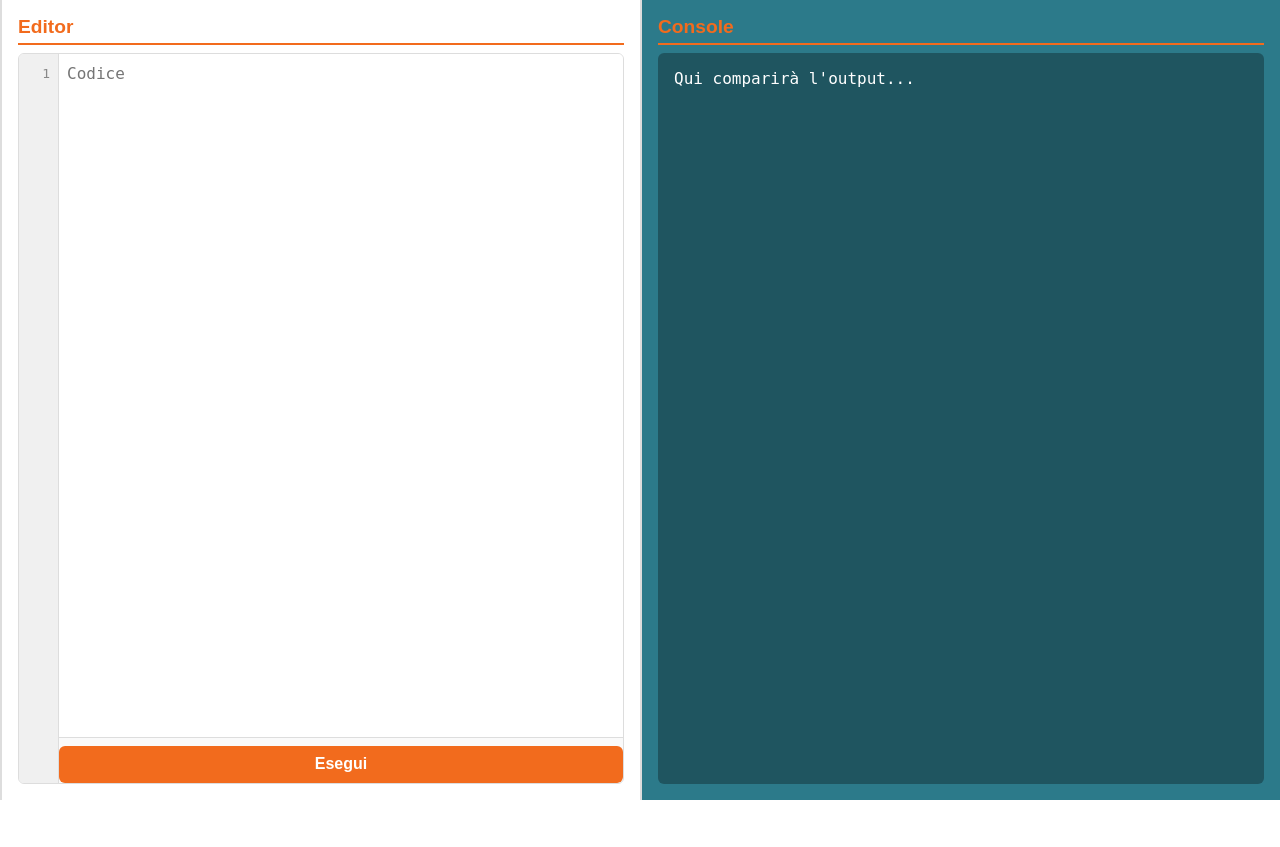
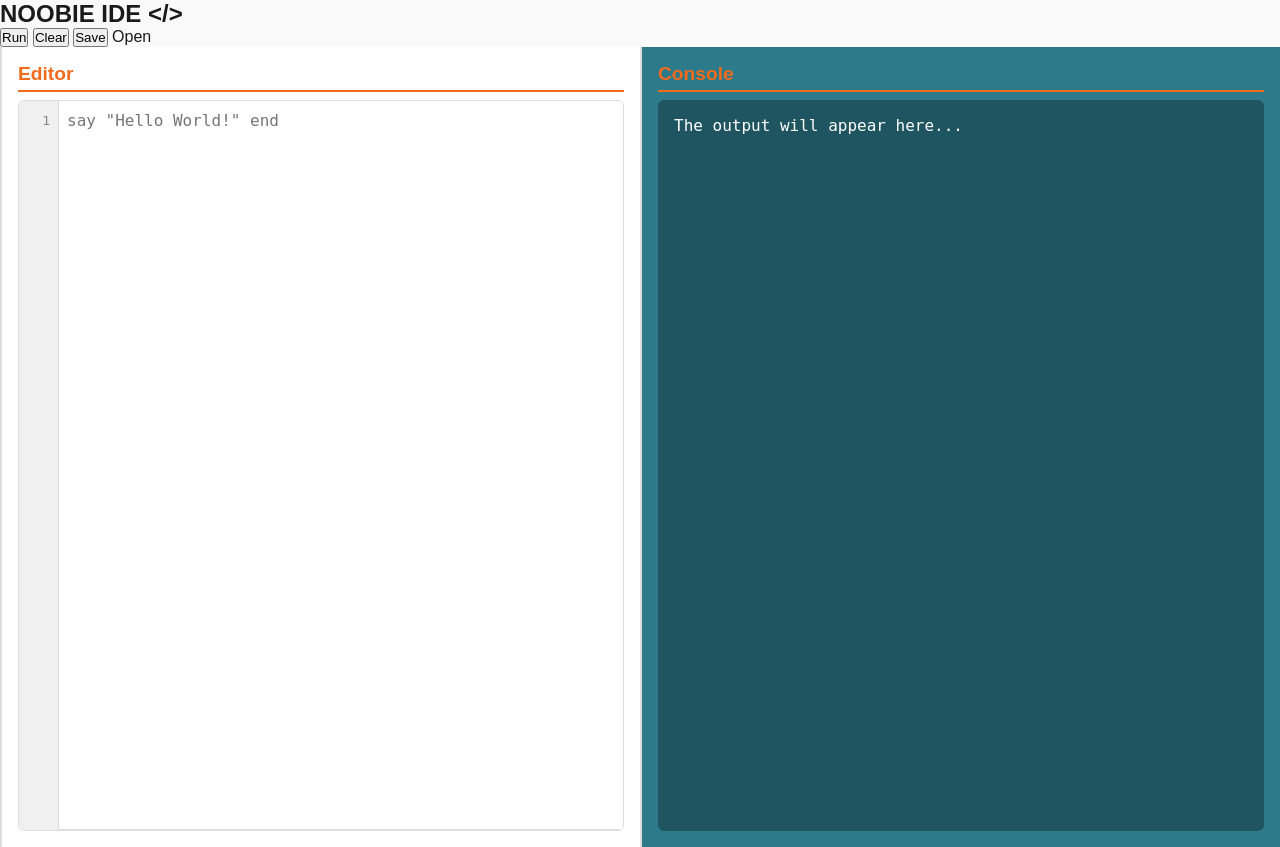
Before and after one commit to noobieofficial/ide2, a Flask app: page / in a window 1280 px wide. Before the commit the page ends 800 px from the top, so only its background shows below. Run offline with Flask 3, Linux system fonts and the light colour scheme.

Commit message:
Update index.html

```diff
--- a/templates/index.html
+++ b/templates/index.html
@@ -2,11 +2,23 @@
 <html lang="en">
 <head>
     <meta charset="UTF-8">
-    <title>NOOBIE-IDE | HOME</title>
+    <title>NOOBIE-IDE</title>
     <meta name="viewport" content="width=device-width, initial-scale=1.0">
     <link rel="stylesheet" href="{{ url_for('static', filename='style.css') }}">
+    <link rel="icon" sizes="16x16" href="{{ url_for('static', filename='logo_originale.png')}}" type="image/png">
 </head>
 <body>
+    <nav class="navbar">
+        <h1 class="logo">NOOBIE IDE &lt;/&gt;</h1>
+        <div class="nav-buttons">
+            <button id="run-btn">Run</button>
+            <button id="clear-btn">Clear</button>
+            <button id="save-btn">Save</button>
+            <label for="open-file" class="file-label">Open</label>
+            <input type="file" id="open-file" accept=".noob" hidden>
+        </div>
+    </nav>
+
     <div class="container">
         <div class="editor active" id="editor-panel">
             <h2>Editor</h2>
@@ -14,15 +26,14 @@
                 <pre id="line-numbers">1</pre>
                 <div id="program-scroller">
                     <form id="code-form">
-                        <textarea name="program" id="program" placeholder="Codice"></textarea>
-                        <button type="submit">Esegui</button>
+                        <textarea name="program" id="program" placeholder="say &quot;Hello World!&quot; end"></textarea>
                     </form>
                 </div>
             </div>
         </div>
         <div class="console" id="console-panel">
             <h2>Console</h2>
-            <pre id="console-output">Qui comparirà l'output...</pre>
+            <pre id="console-output">The output will appear here...</pre>
         </div>
     </div>
 
```
